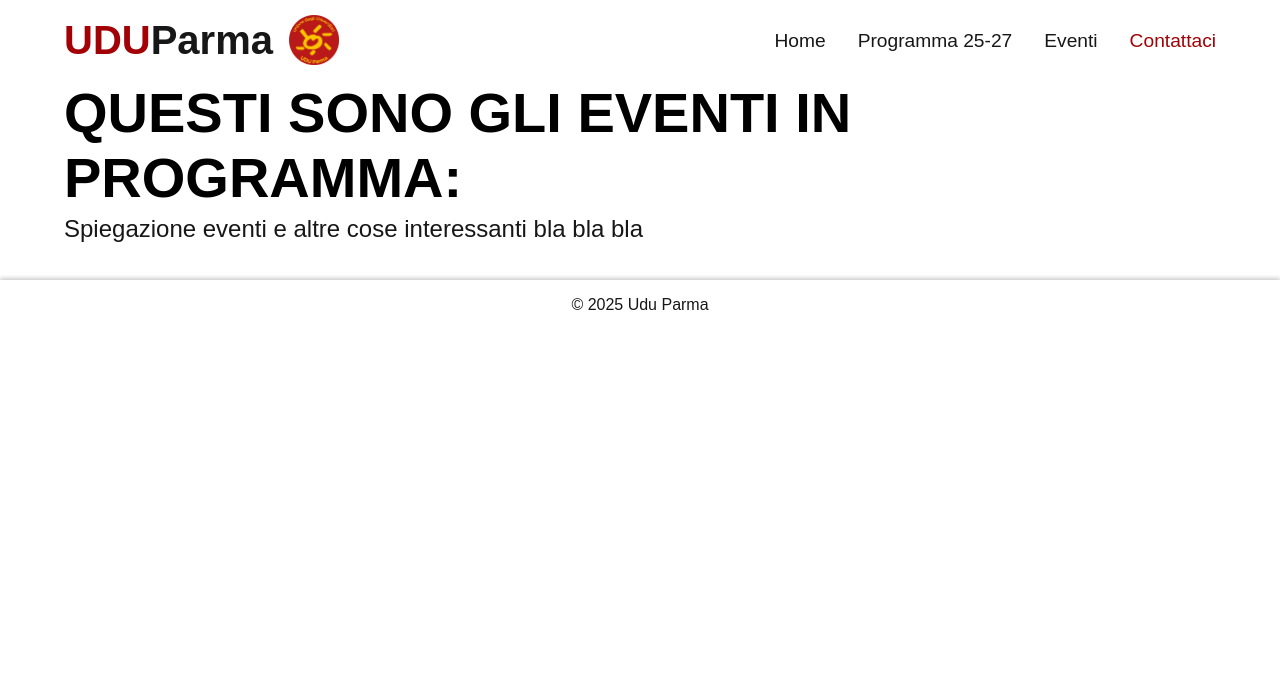
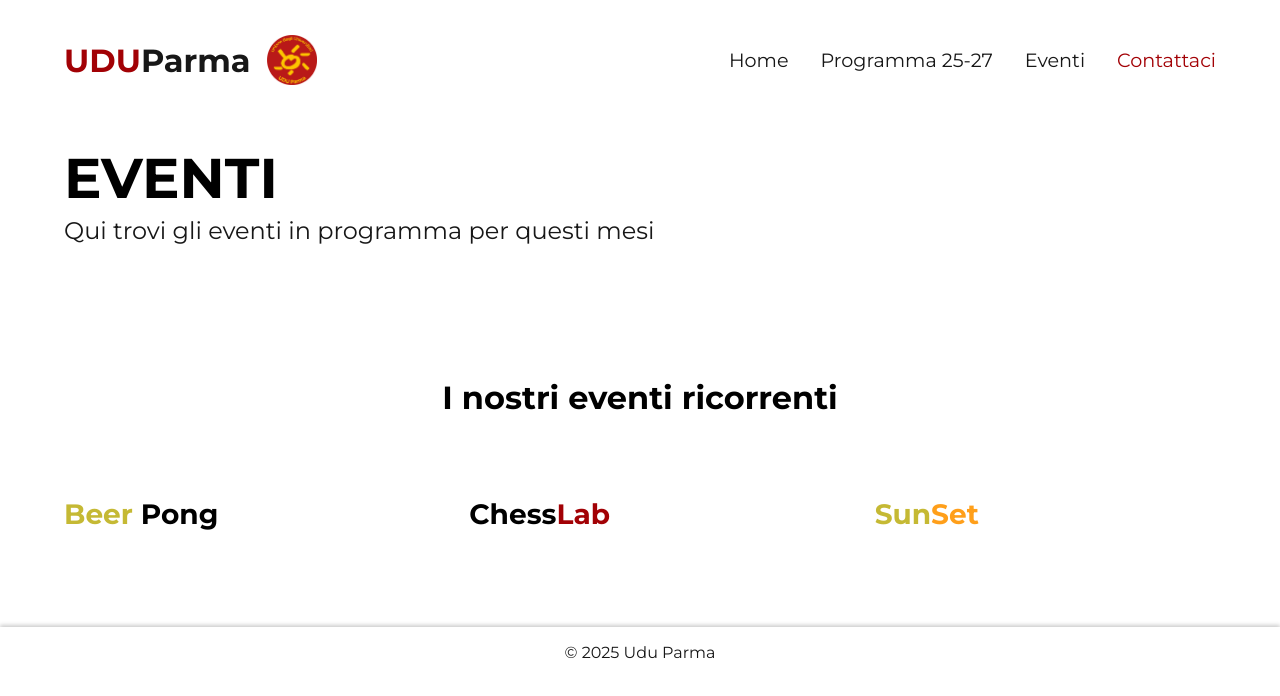
Before and after one commit to GiovanniPanizzi/uduParma-website, a Next.js app: page /events in a window 1280 px wide. Shown: the top 696 px of the page. Built offline with nearby package versions, Linux system fonts and the light colour scheme.

Commit message:
riorganizzati gli stili in moduli, creati classi globali per spaziature e colori testo

```diff
--- a/src/app/document/document.css
+++ /dev/null
@@ -1,33 +0,0 @@
-:root {
-    --background: #ffffff;
-    --foreground: #171717;
-    --color-accent: rgb(162, 1, 5);
-    --default-margin: 1rem;
-    --default-font-style: 'Arial', sans-serif;
-    --default-h1-size: 3.0rem;
-    --default-h2-size: 2.5rem;
-    --default-h3-size: 1.75rem;
-    --default-text-size: 1.5rem;
-}
-
-@media(max-width: 900px) {
-    :root {
-        --default-h1-size: 2.5rem;
-        --default-h2-size: 2.0rem;
-        --default-h3-size: 1.75rem;
-        --default-text-size: 1.2rem;
-    }
-}
-
-/* HERO */
-
-.title .container {
-  margin-top: 6rem;
-  margin-bottom: 4rem;
-}
-
-h1 {
-    display: flex;
-    flex-wrap: wrap;
-    gap: 1rem;
-}
--- /dev/null
+++ b/src/app/document/document.module.css
@@ -0,0 +1,14 @@
+
+/* HERO */
+
+.title {
+  margin-top: 6rem;
+  margin-bottom: 4rem;
+}
+
+.mainTitle {
+    display: flex;
+    flex-direction: row;
+    flex-wrap: wrap;
+    gap: var(--default-margin);
+}
--- a/src/app/document/page.tsx
+++ b/src/app/document/page.tsx
@@ -3,9 +3,9 @@ import style from "./document.module.css";
 function Document() {
     return (
         <main>
-            <div className="title">
+            <div className={style.title}>
                 <div className="container">
-                    <h1>Documento politico<span className="red-text">25-27</span> </h1>
+                    <h1 className={style.mainTitle}>Documento politico<span className="red-text">25-27</span> </h1>
                     <p></p>
                 </div>
             </div>
--- /dev/null
+++ b/src/app/events/events.module.css
@@ -0,0 +1,13 @@
+
+
+.titleSection{
+    padding-top: var(--default-large-margin);
+    padding-bottom: calc(var(--default-large-margin) * 2);
+}
+
+.eventsGrid{
+    display:grid;
+    grid-template-columns: repeat(3, 1fr);
+    gap: var(--default-large-margin);
+    padding-bottom: var(--default-large-margin);
+}
--- a/src/app/events/page.tsx
+++ b/src/app/events/page.tsx
@@ -1,10 +1,29 @@
+import style from "./events.module.css";
 function Events() {
     return (
         <main>
-            <div className="container">
-                <h1>Questi sono gli eventi in programma: </h1>
-                <p>Spiegazione eventi e altre cose interessanti bla bla bla</p>
-            </div>
+            <section className={style.titleSection}>
+                <div className="container">
+                    <h1>Eventi</h1>
+                    <p>Qui trovi gli eventi in programma per questi mesi</p>
+                </div>
+            </section>
+            <section className={style.recurrentEventsSection}>
+                <div className="container">
+                    <h2>I nostri eventi ricorrenti</h2>
+                    <div className={style.eventsGrid}>
+                        <div className={style.eventCard}>
+                            <h3><span className="yellow-text">Beer</span> Pong</h3>
+                        </div>
+                        <div className={style.eventCard}>
+                            <h3>Chess<span className="red-text">Lab</span></h3>
+                        </div>
+                        <div className={style.eventCard}>
+                            <h3><span className="yellow-text">Sun</span><span className="orange-text">Set</span></h3>
+                        </div>
+                    </div>
+                </div>
+            </section>
         </main>
     );
 }
--- a/src/app/globals.css
+++ b/src/app/globals.css
@@ -2,10 +2,14 @@
   --background: #ffffff;
   --foreground: #171717;
   --color-accent: rgb(162, 1, 5);
-  --default-margin: 1rem;
-  --default-font-style: 'Arial', sans-serif;
+  --color-yellow: #c5b934;
+  --color-orange: #ff9f1a;
+  --default-small-margin: 1rem;
+  --default-margin: 2rem;
+  --default-large-margin: 4rem;
+  --default-font-style: 'Montserrat', sans-serif;;
   --default-h1-size: 3.5rem;
-  --default-h2-size: 2.5rem;
+  --default-h2-size: 2.0rem;
   --default-h3-size: 1.75rem;
   --default-text-size: 1.5rem;
 }
@@ -26,6 +30,19 @@
   }
 }
 
+@media(max-width: 700px) {
+  :root {
+      --default-h1-size: 2.5rem;
+      --default-h2-size: 1.7rem;
+      --default-h3-size: 1.75rem;
+      --default-text-size: 1.2rem;
+  }
+  .logo img {
+    height: 40px;
+  }
+}
+
+
 * {
   padding: 0;
   margin: 0;
@@ -44,7 +61,13 @@ body {
 .container {
   max-width: 1200px;
   margin: 0 auto;
-  padding: 0 calc(var(--default-margin) * 4);
+  padding: 0 var(--default-large-margin);
+}
+
+@media(max-width: 900px) {
+  .container {
+    padding: 0 var(--default-margin);
+  }
 }
 
 h1 {
@@ -83,6 +106,14 @@ ul {
   color: var(--color-accent);
 }
 
+.yellow-text {
+  color: var(--color-yellow);
+}
+
+.orange-text {
+  color: var(--color-orange);
+}
+
 .rounded-red-button {
   background-color: var(--color-accent);
   color: #ffffff;
@@ -100,7 +131,7 @@ header {
   position: fixed;
   top: 0;
   left: 0;
-  height: 80px;
+  height: 120px;
   width: 100%;
   z-index: 100;
   background-color: var(--background);
@@ -121,11 +152,10 @@ header.scrolled {
 header nav {
   display: flex;
   width: 100%;
-  max-width: 1200px;
   align-items: center;
   justify-content: space-between;
-  margin-right: calc(var(--default-margin) * 4);
-  margin-left: calc(var(--default-margin) * 4);
+  margin-right: var(--default-large-margin);
+  margin-left: var(--default-large-margin);
 }
 
 .logo {
@@ -166,19 +196,6 @@ nav {
 
 .main-nav-ul {
   display: flex;
-}
-
-.underline {
-  position: absolute;
-  /*top: 0;
-  left: 0;
-  height: 3px;
-  background: linear-gradient(90deg, #ff976b, #febe57);
-  border-radius: 2px;
-  box-shadow: 0 2px 8px rgba(0,0,0,0.2);
-  transition: left 0.3s cubic-bezier(0.25, 1, 0.5, 1),
-              width 0.3s cubic-bezier(0.25, 1, 0.5, 1),
-              background 0.3s ease;*/
 }
 
 @media(max-width: 900px) {
--- a/src/app/layout.tsx
+++ b/src/app/layout.tsx
@@ -11,7 +11,7 @@ export const metadata = {
   keywords: ["sindacato", "studenti", "eventi", "iscrizione"],
   author: "Udu Parma",
   viewport: "width=device-width, initial-scale=1.0",
-  favicon: "/favicon.ico",
+  favicon: "/uduparma_logo.png",
 };
 
 function RootLayout({ children }: { children: React.ReactNode }) {
@@ -23,14 +23,19 @@ function RootLayout({ children }: { children: React.ReactNode }) {
         <meta name="keywords" content={metadata.keywords.join(", ")} />
         <meta name="author" content={metadata.author} />
         <meta name="viewport" content={metadata.viewport} />
+        <link rel="icon" href={metadata.favicon} />
         <title>{metadata.title}</title>
+        <link
+          href="https://fonts.googleapis.com/css2?family=Montserrat:wght@400;700&display=swap"
+          rel="stylesheet"
+        />
       </head>
 
       <body>
         {/* Header / Navbar */}
         <header>
           <HeaderScroll></HeaderScroll>
-          <nav>
+          <nav className="container">
             <span className="logo"><span className="logo-red">UDU</span> Parma <img src="/uduparma_logo.png" alt="" /></span>
             <ul className="main-nav-ul">
               <li>
@@ -48,7 +53,6 @@ function RootLayout({ children }: { children: React.ReactNode }) {
                 </Link>
               </li>
             </ul>
-            <ActiveLink></ActiveLink>
             <MobileMenu></MobileMenu>
             <button className="hamburger">
               <span></span>
```
Also changed, not shown: src/app/page.module.css (renamed from src/app/page.css, +29 -31 lines), src/app/page.tsx (+26 -27 lines).
